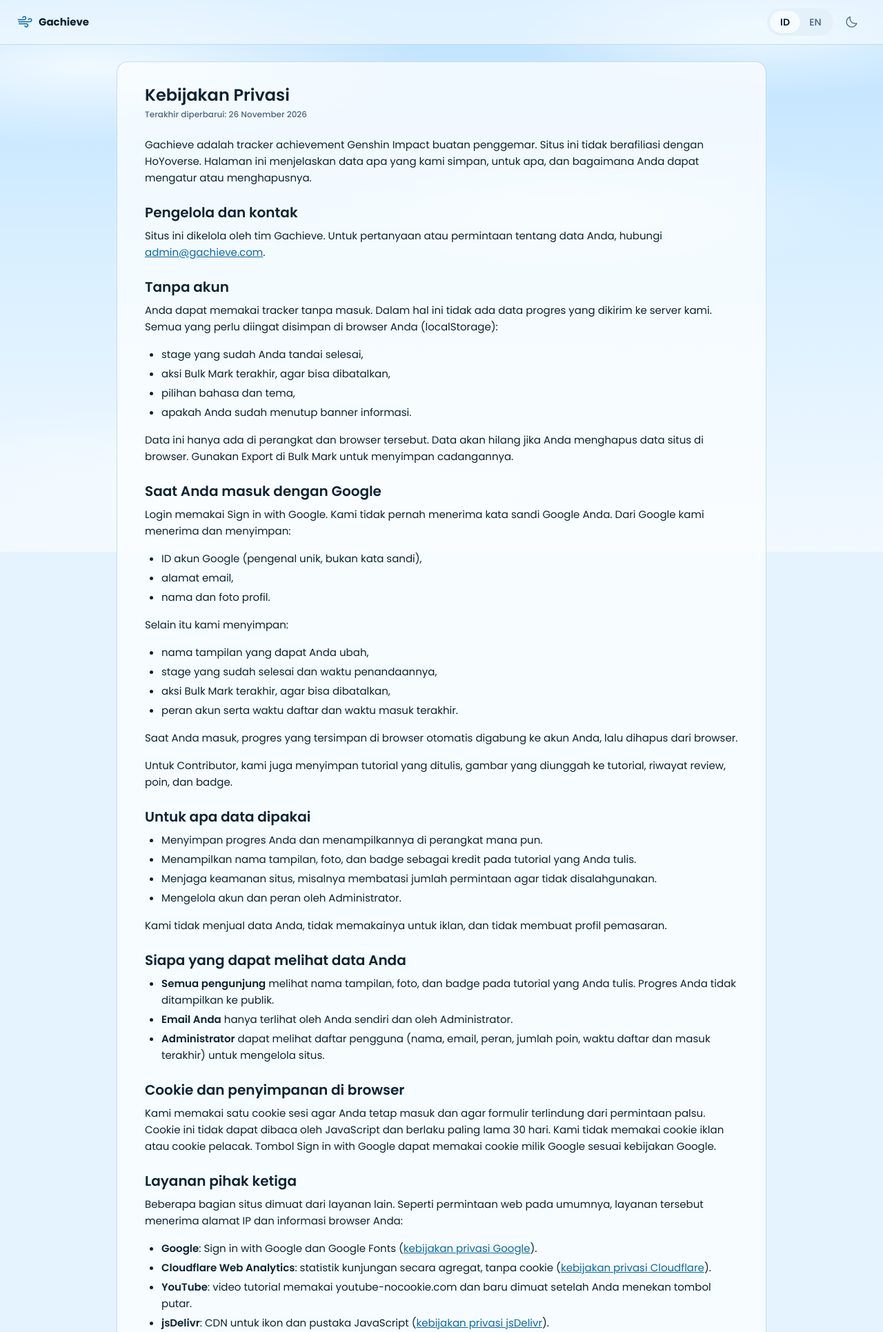
After one commit to adityajanata/gachieve, a PHP site: page /genshinachievements/privacy.php in a window 1280 px wide. The commit adds this page. Shown: the top 1931 px of the page at 69% size. Run offline with PHP 8.4, Linux system fonts and the light colour scheme; some libraries are stand-ins or nearby versions.

Commit message:
Halaman Kebijakan Privasi dan nama produk jadi Gachieve - privacy.php: kebijakan privasi ID dan EN dalam satu halaman, kontak admin@gachieve.com - lang-init.js menyetel <html lang> sebelum first paint, privacy.js untuk kontrol header - Footer semua halaman memberi link Kebijakan Privasi, sitemap mencantumkan privacy.php - app.name jadi Gachieve; docs, README, CLAUDE.md dan agent Charlotte ikut diganti - PRD 9.1, Decisions Log 66 (rename) dan 67 (privacy), DESIGN 1 dan 4.6 diperbarui - .ui-prose max-width 100ch
Co-Authored-By: Claude Opus 5.5 <noreply@anthropic.com>

```diff
--- a/assets/css/app.css
+++ b/assets/css/app.css
@@ -148,7 +148,16 @@ body.ui-scroll-lock { overflow: hidden; }
 .ui-sr-only { position: absolute; width: 1px; height: 1px; overflow: hidden; clip-path: inset(50%); white-space: nowrap; }
 .ui-primogem { flex: none; width: 16px; height: 16px; object-fit: contain; }
 .trk-summary-primo .ui-primogem { width: 20px; height: 20px; }
-.ui-footer { padding: 24px 16px; text-align: center; font-size: 12px; line-height: 16px; font-weight: 500; color: var(--text-subtle); }
+.ui-footer { display: grid; justify-items: center; padding: 24px 16px 12px; text-align: center; font-size: 12px; line-height: 16px; font-weight: 500; color: var(--text-subtle); }
+.ui-footer a { display: inline-flex; align-items: center; min-height: 44px; padding: 0 8px; color: var(--text-muted); text-decoration: underline; }
+.ui-footer a:hover { color: var(--accent); }
+
+/* Long text pages that hold both languages (privacy): only the block matching <html lang> shows. */
+html:not([lang="en"]) .ui-lang-block[lang="en"], html[lang="en"] .ui-lang-block[lang="id"] { display: none; }
+.ui-doc { width: 100%; max-width: 800px; margin: 0 auto; padding: 24px 16px; border: 1px solid var(--border); border-radius: var(--radius-card); background: var(--surface); }
+@media (min-width: 768px) { .ui-doc { padding: 32px 40px; } }
+.ui-doc h1 { margin: 0 0 4px; font-size: 24px; line-height: 32px; font-weight: 600; }
+.ui-doc .ui-doc-meta { margin-bottom: 24px; font-size: 12px; line-height: 16px; font-weight: 500; color: var(--text-subtle); }
 
 /* Buttons */
 .ui-btn {
@@ -568,7 +577,7 @@ mark.trk-hit { background: var(--accent-soft); color: inherit; border-radius: va
 .ui-video-play img { display: block; width: 100%; height: 100%; object-fit: cover; }
 .ui-video-icon { position: absolute; top: 50%; left: 50%; display: flex; align-items: center; justify-content: center; width: 64px; height: 64px; border-radius: var(--radius-pill); background: var(--accent); color: var(--on-accent); font-size: 24px; transform: translate(-50%, -50%); transition: background-color 120ms ease-out; }
 .ui-video-play:hover .ui-video-icon { background: var(--accent-strong); }
-.ui-prose { max-width: 65ch; overflow-wrap: anywhere; }
+.ui-prose { max-width: 100ch; overflow-wrap: anywhere; }
 .ui-prose > :first-child { margin-top: 0; }
 .ui-prose > :last-child { margin-bottom: 0; }
 .ui-prose p, .ui-prose ul, .ui-prose ol, .ui-prose pre { margin: 0 0 16px; }
--- /dev/null
+++ b/assets/js/core/lang-init.js
@@ -0,0 +1,6 @@
+// Runs before first paint so <html lang> already matches the stored language (pages that hold both languages show the right one at once).
+(function () {
+    try {
+        if (JSON.parse(localStorage.getItem('ga.lang')) === 'en') document.documentElement.lang = 'en';
+    } catch (e) {}
+})();
--- a/assets/js/i18n/labels.en.js
+++ b/assets/js/i18n/labels.en.js
@@ -6,6 +6,7 @@ export const labels = {
     progressSummary: 'Progress summary',
     guestBanner: 'Your progress is saved in this browser. Sign in to save it to an account.',
     offlineBanner: 'You are offline. Changes are not saved yet.',
+    privacyLink: 'Privacy Policy',
     importMerged: '{count} stages from this browser were merged into your account',
     welcome: 'Welcome, {name}',
     profileTitle: 'Profile',
--- a/assets/js/i18n/labels.id.js
+++ b/assets/js/i18n/labels.id.js
@@ -6,6 +6,7 @@ export const labels = {
     progressSummary: 'Ringkasan progres',
     guestBanner: 'Progres disimpan di browser ini. Masuk untuk menyimpannya ke akun.',
     offlineBanner: 'Anda sedang offline. Perubahan belum tersimpan.',
+    privacyLink: 'Kebijakan Privasi',
     importMerged: '{count} stage dari browser ini sudah digabung ke akun Anda',
     welcome: 'Selamat datang, {name}',
     profileTitle: 'Profil',
--- /dev/null
+++ b/assets/js/tracker/privacy.js
@@ -0,0 +1,20 @@
+// Privacy page wiring: the shared header controls only. The text for both languages is in the page.
+import { byId, initHeaderShadow } from '../core/dom.js';
+import { applyLabels, getLang, initLangToggle, onLangChange } from '../core/i18n.js';
+import { initSky } from '../core/sky.js';
+import { initTheme } from '../core/theme.js';
+
+const titles = { id: 'Kebijakan Privasi', en: 'Privacy Policy' };
+const siteName = document.title.split(' | ').pop();
+
+function paintTitle(lang) {
+    document.title = `${titles[lang]} | ${siteName}`;
+}
+
+applyLabels();
+initTheme(byId('ui-theme-toggle'));
+initSky();
+initLangToggle(byId('ui-lang-toggle'));
+initHeaderShadow();
+paintTitle(getLang());
+onLangChange(paintTitle);
--- a/includes/config.php
+++ b/includes/config.php
@@ -4,7 +4,7 @@ declare(strict_types=1);
 
 // Defaults only. Secrets and machine-specific values go in config.local.php.
 return [
-    'app.name' => 'Genshin Achievements',
+    'app.name' => 'Gachieve',
     'app.base_path' => '/',
     // Absolute public URL ending in base_path, e.g. https://example.com/. Set per server.
     // Empty leaves out canonical, og:url and the sitemap (robots.txt then has no Sitemap line).
--- a/includes/views/footer.php
+++ b/includes/views/footer.php
@@ -2,4 +2,7 @@
 
 declare(strict_types=1);
 ?>
-<footer class="ui-footer">Fan-made project. Not affiliated with HoYoverse.</footer>
+<footer class="ui-footer">
+    <p>Fan-made project. Not affiliated with HoYoverse.</p>
+    <a href="privacy.php" data-i18n="privacyLink">Kebijakan Privasi</a>
+</footer>
--- a/includes/views/head.php
+++ b/includes/views/head.php
@@ -38,6 +38,7 @@ $escape = static fn (string $value): string => htmlspecialchars($value, ENT_QUOT
     <?php endif; ?>
     <link rel="icon" href="assets/img/favicon.svg" type="image/svg+xml">
     <script src="assets/js/core/theme-init.js"></script>
+    <script src="assets/js/core/lang-init.js"></script>
     <?php if ($trackerTools ?? true): ?>
     <script src="assets/js/tracker/banner-init.js"></script>
     <?php endif; ?>
--- /dev/null
+++ b/privacy.php
@@ -0,0 +1,199 @@
+<?php
+
+declare(strict_types=1);
+
+require __DIR__ . '/includes/bootstrap.php';
+
+// No $pageDescription: head.php would point the canonical link at the tracker.
+$pageTitle = 'Kebijakan Privasi | ' . Config::get('app.name');
+$trackerTools = false;
+$contactEmail = 'admin@gachieve.com';
+
+require __DIR__ . '/includes/views/head.php';
+
+$email = htmlspecialchars($contactEmail, ENT_QUOTES, 'UTF-8');
+?>
+<body>
+<div id="ui-app-root" class="ui-page">
+    <?php require __DIR__ . '/includes/views/header.php'; ?>
+
+    <main class="ui-content">
+        <?php // Both languages are in the page; app.css shows the one that matches <html lang>, which the ID | EN toggle sets. ?>
+        <article class="ui-doc ui-prose ui-lang-block" lang="id">
+            <h1>Kebijakan Privasi</h1>
+            <p class="ui-doc-meta">Terakhir diperbarui: 26 November 2026</p>
+            <p>Gachieve adalah tracker achievement Genshin Impact buatan penggemar. Situs ini tidak berafiliasi dengan HoYoverse. Halaman ini menjelaskan data apa yang kami simpan, untuk apa, dan bagaimana Anda dapat mengatur atau menghapusnya.</p>
+
+            <h2>Pengelola dan kontak</h2>
+            <p>Situs ini dikelola oleh tim Gachieve. Untuk pertanyaan atau permintaan tentang data Anda, hubungi <a href="mailto:<?= $email ?>"><?= $email ?></a>.</p>
+
+            <h2>Tanpa akun</h2>
+            <p>Anda dapat memakai tracker tanpa masuk. Dalam hal ini tidak ada data progres yang dikirim ke server kami. Semua yang perlu diingat disimpan di browser Anda (localStorage):</p>
+            <ul>
+                <li>stage yang sudah Anda tandai selesai,</li>
+                <li>aksi Bulk Mark terakhir, agar bisa dibatalkan,</li>
+                <li>pilihan bahasa dan tema,</li>
+                <li>apakah Anda sudah menutup banner informasi.</li>
+            </ul>
+            <p>Data ini hanya ada di perangkat dan browser tersebut. Data akan hilang jika Anda menghapus data situs di browser. Gunakan Export di Bulk Mark untuk menyimpan cadangannya.</p>
+
+            <h2>Saat Anda masuk dengan Google</h2>
+            <p>Login memakai Sign in with Google. Kami tidak pernah menerima kata sandi Google Anda. Dari Google kami menerima dan menyimpan:</p>
+            <ul>
+                <li>ID akun Google (pengenal unik, bukan kata sandi),</li>
+                <li>alamat email,</li>
+                <li>nama dan foto profil.</li>
+            </ul>
+            <p>Selain itu kami menyimpan:</p>
+            <ul>
+                <li>nama tampilan yang dapat Anda ubah,</li>
+                <li>stage yang sudah selesai dan waktu penandaannya,</li>
+                <li>aksi Bulk Mark terakhir, agar bisa dibatalkan,</li>
+                <li>peran akun serta waktu daftar dan waktu masuk terakhir.</li>
+            </ul>
+            <p>Saat Anda masuk, progres yang tersimpan di browser otomatis digabung ke akun Anda, lalu dihapus dari browser.</p>
+            <p>Untuk Contributor, kami juga menyimpan tutorial yang ditulis, gambar yang diunggah ke tutorial, riwayat review, poin, dan badge.</p>
+
+            <h2>Untuk apa data dipakai</h2>
+            <ul>
+                <li>Menyimpan progres Anda dan menampilkannya di perangkat mana pun.</li>
+                <li>Menampilkan nama tampilan, foto, dan badge sebagai kredit pada tutorial yang Anda tulis.</li>
+                <li>Menjaga keamanan situs, misalnya membatasi jumlah permintaan agar tidak disalahgunakan.</li>
+                <li>Mengelola akun dan peran oleh Administrator.</li>
+            </ul>
+            <p>Kami tidak menjual data Anda, tidak memakainya untuk iklan, dan tidak membuat profil pemasaran.</p>
+
+            <h2>Siapa yang dapat melihat data Anda</h2>
+            <ul>
+                <li><strong>Semua pengunjung</strong> melihat nama tampilan, foto, dan badge pada tutorial yang Anda tulis. Progres Anda tidak ditampilkan ke publik.</li>
+                <li><strong>Email Anda</strong> hanya terlihat oleh Anda sendiri dan oleh Administrator.</li>
+                <li><strong>Administrator</strong> dapat melihat daftar pengguna (nama, email, peran, jumlah poin, waktu daftar dan masuk terakhir) untuk mengelola situs.</li>
+            </ul>
+
+            <h2>Cookie dan penyimpanan di browser</h2>
+            <p>Kami memakai satu cookie sesi agar Anda tetap masuk dan agar formulir terlindung dari permintaan palsu. Cookie ini tidak dapat dibaca oleh JavaScript dan berlaku paling lama 30 hari. Kami tidak memakai cookie iklan atau cookie pelacak. Tombol Sign in with Google dapat memakai cookie milik Google sesuai kebijakan Google.</p>
+
+            <h2>Layanan pihak ketiga</h2>
+            <p>Beberapa bagian situs dimuat dari layanan lain. Seperti permintaan web pada umumnya, layanan tersebut menerima alamat IP dan informasi browser Anda:</p>
+            <ul>
+                <li><strong>Google</strong>: Sign in with Google dan Google Fonts (<a href="https://policies.google.com/privacy" rel="noopener">kebijakan privasi Google</a>).</li>
+                <li><strong>Cloudflare Web Analytics</strong>: statistik kunjungan secara agregat, tanpa cookie (<a href="https://www.cloudflare.com/privacypolicy/" rel="noopener">kebijakan privasi Cloudflare</a>).</li>
+                <li><strong>YouTube</strong>: video tutorial memakai youtube-nocookie.com dan baru dimuat setelah Anda menekan tombol putar.</li>
+                <li><strong>jsDelivr</strong>: CDN untuk ikon dan pustaka JavaScript (<a href="https://www.jsdelivr.com/terms/privacy-policy-jsdelivr-net" rel="noopener">kebijakan privasi jsDelivr</a>).</li>
+            </ul>
+
+            <h2>Data teknis dan keamanan</h2>
+            <p>Kami tidak menyimpan alamat IP Anda secara langsung. Untuk membatasi jumlah permintaan, kami hanya menyimpan hash (sidik acak) dari alamat IP atau ID akun, dan penghitungnya dihapus secara berkala. Penyedia hosting dapat mencatat log akses standar sesuai kebijakannya. Koneksi memakai HTTPS dan akses ke data dibatasi menurut peran akun.</p>
+
+            <h2>Berapa lama data disimpan</h2>
+            <ul>
+                <li>Data akun dan progres disimpan selama akun Anda ada.</li>
+                <li>Saat akun dihapus, progres, poin, badge, dan riwayat Bulk Mark ikut terhapus. Tutorial yang Anda tulis tetap tampil dengan nama "Deleted Account", termasuk gambar di dalamnya.</li>
+                <li>Catatan tindakan Administrator menyimpan nama Administrator yang bertindak dan tetap ada untuk keperluan audit.</li>
+            </ul>
+
+            <h2>Hak Anda</h2>
+            <p>Sesuai Undang-Undang Pelindungan Data Pribadi (UU No. 27 Tahun 2022), Anda dapat:</p>
+            <ul>
+                <li>melihat dan memperbarui data Anda: nama tampilan dapat diubah di Profile,</li>
+                <li>mengambil salinan progres Anda melalui Export di Bulk Mark,</li>
+                <li>menghapus akun beserta datanya kapan saja melalui Delete Account di Profile,</li>
+                <li>mengajukan permintaan lain ke <a href="mailto:<?= $email ?>"><?= $email ?></a>.</li>
+            </ul>
+
+            <h2>Perubahan kebijakan</h2>
+            <p>Jika kebijakan ini berubah, kami memperbarui tanggal di bagian atas halaman ini. Perubahan penting juga akan diumumkan di situs.</p>
+        </article>
+
+        <article class="ui-doc ui-prose ui-lang-block" lang="en">
+            <h1>Privacy Policy</h1>
+            <p class="ui-doc-meta">Last updated: 26 November 2026</p>
+            <p>Gachieve is a fan-made Genshin Impact achievement tracker. It is not affiliated with HoYoverse. This page explains what data we keep, why, and how you can manage or delete it.</p>
+
+            <h2>Who runs this site</h2>
+            <p>This site is run by the Gachieve team. For questions or requests about your data, contact <a href="mailto:<?= $email ?>"><?= $email ?></a>.</p>
+
+            <h2>Without an account</h2>
+            <p>You can use the tracker without signing in. In that case no progress data is sent to our server. Everything the site needs to remember is kept in your browser (localStorage):</p>
+            <ul>
+                <li>the stages you marked as done,</li>
+                <li>your last Bulk Mark action, so it can be undone,</li>
+                <li>your language and theme choice,</li>
+                <li>whether you closed the information banner.</li>
+            </ul>
+            <p>This data stays on that device and browser only. It is lost when you clear the site data in your browser. Use Export in Bulk Mark to keep a backup.</p>
+
+            <h2>When you sign in with Google</h2>
+            <p>Sign-in uses Sign in with Google. We never receive your Google password. From Google we receive and keep:</p>
+            <ul>
+                <li>your Google account ID (a unique identifier, not a password),</li>
+                <li>your email address,</li>
+                <li>your name and profile picture.</li>
+            </ul>
+            <p>We also keep:</p>
+            <ul>
+                <li>a display name that you can change,</li>
+                <li>the stages you completed and when you marked them,</li>
+                <li>your last Bulk Mark action, so it can be undone,</li>
+                <li>your account role, sign-up time and last sign-in time.</li>
+            </ul>
+            <p>When you sign in, progress saved in your browser is merged into your account automatically and then removed from the browser.</p>
+            <p>For Contributors we also keep the tutorials they write, images uploaded to tutorials, review history, points and badges.</p>
+
+            <h2>How we use data</h2>
+            <ul>
+                <li>To save your progress and show it on any device.</li>
+                <li>To show your display name, picture and badge as credit on tutorials you write.</li>
+                <li>To keep the site secure, for example by limiting how many requests can be made so it is not abused.</li>
+                <li>So Administrators can manage accounts and roles.</li>
+            </ul>
+            <p>We do not sell your data, use it for advertising or build marketing profiles.</p>
+
+            <h2>Who can see your data</h2>
+            <ul>
+                <li><strong>Every visitor</strong> sees the display name, picture and badge on tutorials you write. Your progress is never shown publicly.</li>
+                <li><strong>Your email</strong> is visible only to you and to Administrators.</li>
+                <li><strong>Administrators</strong> can see the user list (name, email, role, points, sign-up and last sign-in time) to run the site.</li>
+            </ul>
+
+            <h2>Cookies and browser storage</h2>
+            <p>We use one session cookie to keep you signed in and to protect forms from forged requests. JavaScript cannot read it, and it lasts at most 30 days. We use no advertising or tracking cookies. The Sign in with Google button may use Google's own cookies under Google's policy.</p>
+
+            <h2>Third-party services</h2>
+            <p>Some parts of the site load from other services. As with any web request, these services receive your IP address and browser information:</p>
+            <ul>
+                <li><strong>Google</strong>: Sign in with Google and Google Fonts (<a href="https://policies.google.com/privacy" rel="noopener">Google privacy policy</a>).</li>
+                <li><strong>Cloudflare Web Analytics</strong>: aggregate visit statistics, with no cookies (<a href="https://www.cloudflare.com/privacypolicy/" rel="noopener">Cloudflare privacy policy</a>).</li>
+                <li><strong>YouTube</strong>: tutorial videos use youtube-nocookie.com and load only after you press play.</li>
+                <li><strong>jsDelivr</strong>: CDN for icons and JavaScript libraries (<a href="https://www.jsdelivr.com/terms/privacy-policy-jsdelivr-net" rel="noopener">jsDelivr privacy policy</a>).</li>
+            </ul>
+
+            <h2>Technical data and security</h2>
+            <p>We do not store your IP address directly. To limit requests we keep only a hash (a one-way fingerprint) of the IP address or account ID, and those counters are deleted regularly. Our hosting provider may keep standard access logs under its own policy. Connections use HTTPS, and access to data is limited by account role.</p>
+
+            <h2>How long we keep data</h2>
+            <ul>
+                <li>Account data and progress are kept for as long as your account exists.</li>
+                <li>When an account is deleted, its progress, points, badges and Bulk Mark history are deleted too. Tutorials it wrote stay up under the name "Deleted Account", including their images.</li>
+                <li>The record of Administrator actions keeps the name of the Administrator who acted and stays for audit purposes.</li>
+            </ul>
+
+            <h2>Your rights</h2>
+            <p>Under Indonesia's Personal Data Protection Law (Law No. 27 of 2022), you can:</p>
+            <ul>
+                <li>see and update your data: your display name can be changed in Profile,</li>
+                <li>get a copy of your progress with Export in Bulk Mark,</li>
+                <li>delete your account and its data at any time with Delete Account in Profile,</li>
+                <li>send any other request to <a href="mailto:<?= $email ?>"><?= $email ?></a>.</li>
+            </ul>
+
+            <h2>Changes to this policy</h2>
+            <p>If this policy changes, we update the date at the top of this page. Important changes will also be announced on the site.</p>
+        </article>
+    </main>
+
+    <?php require __DIR__ . '/includes/views/footer.php'; ?>
+</div>
+<script type="module" src="assets/js/tracker/privacy.js"></script>
+</body>
+</html>
--- a/sitemap.php
+++ b/sitemap.php
@@ -2,7 +2,7 @@
 
 declare(strict_types=1);
 
-// Served as /sitemap.xml through .htaccess. The tracker is the only public page for now.
+// Served as /sitemap.xml through .htaccess. Public pages: the tracker and the privacy policy.
 require __DIR__ . '/includes/bootstrap.php';
 
 $appUrl = (string) Config::get('app.url');
@@ -26,4 +26,8 @@ echo '<?xml version="1.0" encoding="UTF-8"?>', "\n";
         <loc><?= htmlspecialchars($appUrl, ENT_XML1 | ENT_QUOTES, 'UTF-8') ?></loc>
         <lastmod><?= gmdate('Y-m-d', $lastModified) ?></lastmod>
     </url>
+    <url>
+        <loc><?= htmlspecialchars($appUrl . 'privacy.php', ENT_QUOTES | ENT_XML1, 'UTF-8') ?></loc>
+        <lastmod><?= gmdate('Y-m-d', (int) filemtime(__DIR__ . '/privacy.php')) ?></lastmod>
+    </url>
 </urlset>
```
Also changed, not shown: CLAUDE.md (+1 -1 lines), docs/API_SPEC.md (+1 -1 lines), docs/DESIGN.md (+13 -6 lines), docs/PRD.md (+8 -5 lines), .claude/agents/tutorial-writer.md, README.md.
